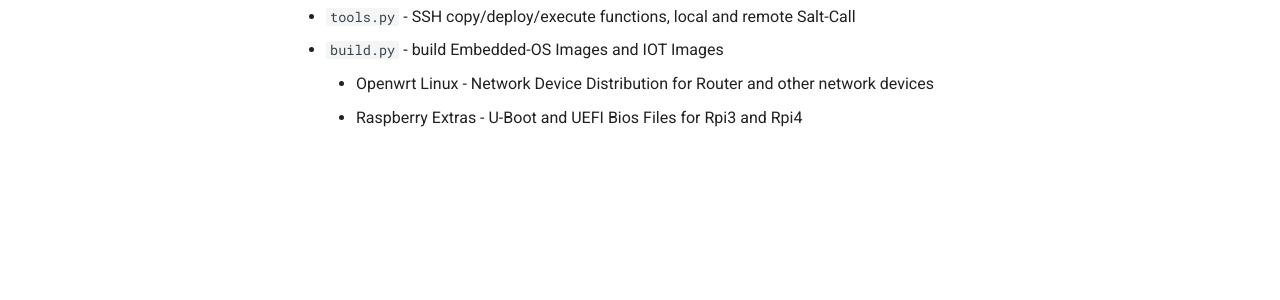
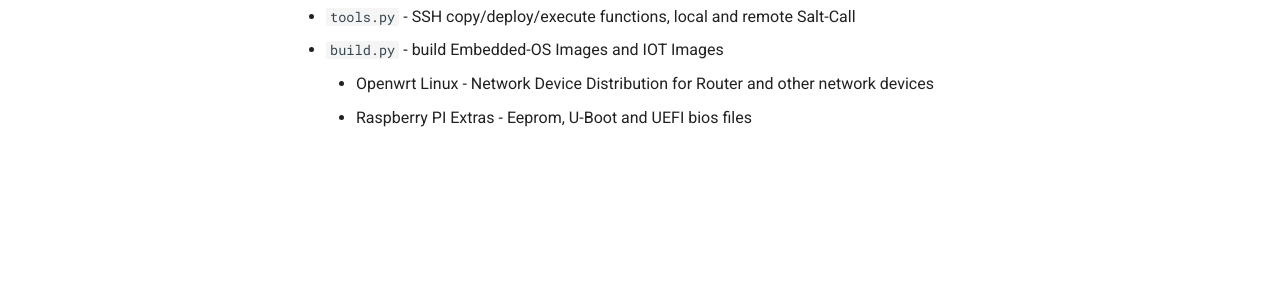
Before and after one commit to wuxxin/infra-shared, an MkDocs documentation site: the page built from docs/pulumi.md, in a window 1280 px wide. Shown: the part 411-711 px from the top of the page. Built offline with MkDocs 1.6.1 and Material for MkDocs 9.7.7, drawn with Linux system fonts in a browser that asks for light colours.

Commit message:
update docs

```diff
--- a/docs/pulumi.md
+++ b/docs/pulumi.md
@@ -10,4 +10,4 @@
 - `tools.py` - SSH copy/deploy/execute functions, local and remote Salt-Call
 - `build.py` - build Embedded-OS Images and IOT Images
     - Openwrt Linux - Network Device Distribution for Router and other network devices
-    - Raspberry Extras - U-Boot and UEFI Bios Files for Rpi3 and Rpi4
+    - Raspberry PI Extras - Eeprom, U-Boot and UEFI bios files
```
